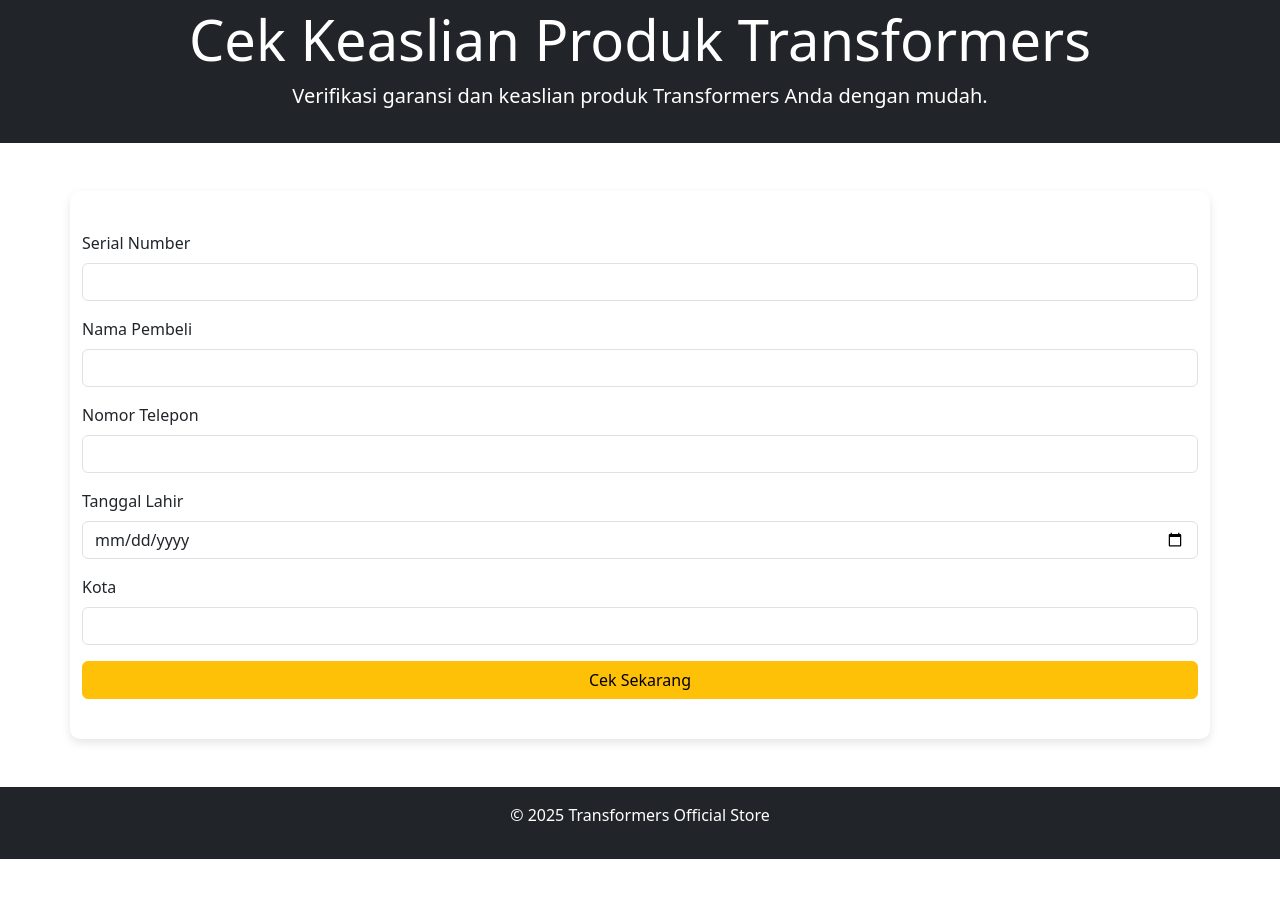
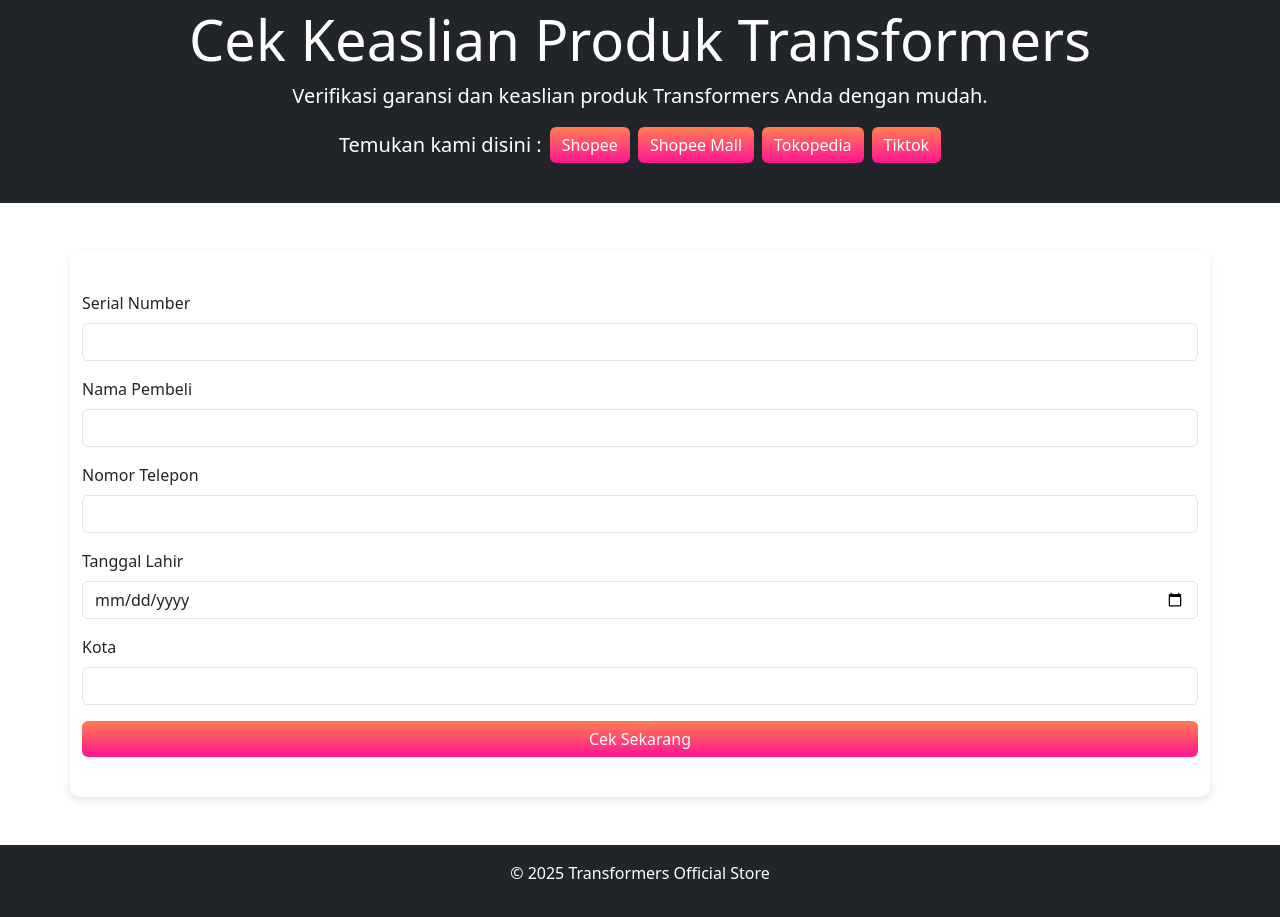
Before and after one commit to Junjovanlee/transformers-serial-check, a Next.js app: page / in a window 1280 px wide. Shown: the part 520-1437 px from the top of the page. Before the commit the page ends 1379 px from the top, so only its background shows below. Built offline with nearby package versions, Linux system fonts and the light colour scheme.

Commit message:
Perubahan warna teks 'Rubah warna button

```diff
--- a/app/page.js
+++ b/app/page.js
@@ -3,6 +3,7 @@
 import { useState, useEffect } from 'react';
 import 'bootstrap/dist/css/bootstrap.min.css';
 import Head from 'next/head'; // Import Head dari next/head
+import './styles.css'; // Pastikan untuk mengimpor file CSS
 
 export default function Home() {
   const [serial, setSerial] = useState('');
@@ -130,6 +131,13 @@
   />
   <h1 className="display-4">Cek Keaslian Produk Transformers</h1>
   <p className="lead">Verifikasi garansi dan keaslian produk Transformers Anda dengan mudah.</p>
+  <div className="d-flex justify-content-center align-items-center mb-4">
+    <p className="lead mb-0 me-2">Temukan kami disini :</p>
+    <a href="https://shopee.co.id/shop/1325393615" className="btn btn-gradient-red me-2">Shopee</a>
+    <a href="https://shopee.co.id/transformersstoreindonesia" className="btn btn-gradient-red me-2">Shopee Mall</a>
+    <a href="https://www.tokopedia.com/transformers-indonesia" className="btn btn-gradient-red me-2">Tokopedia</a>
+    <a href="https://vt.tiktok.com/ZSMxBjVKk/" className="btn btn-gradient-red">Tiktok</a>
+  </div>
 </header>
 
       {/* Form Section */}
@@ -160,7 +168,7 @@
             <input type="text" id="address" name="address" className="form-control" value={location} onChange={(e) => setLocation(e.target.value)} disabled={loading} required />
           </div>
 
-          <button type="button" className="btn btn-warning w-100" onClick={handleCheck} disabled={loading}>
+          <button type="button" className="btn btn-gradient-red w-100" onClick={handleCheck} disabled={loading}>
             {loading ? 'Memeriksa...' : 'Cek Sekarang'}
           </button>
         </form>
--- /dev/null
+++ b/app/styles.css
@@ -0,0 +1,11 @@
+.btn-gradient-red {
+  background: linear-gradient(to bottom, #FF7F50, #FF1493);
+  color: white;
+  border: none;
+  transition: background 0.3s ease;
+}
+
+.btn-gradient-red:hover {
+  background: linear-gradient(to bottom, #FF1493, #FF7F50);
+  color: white;
+}
```
